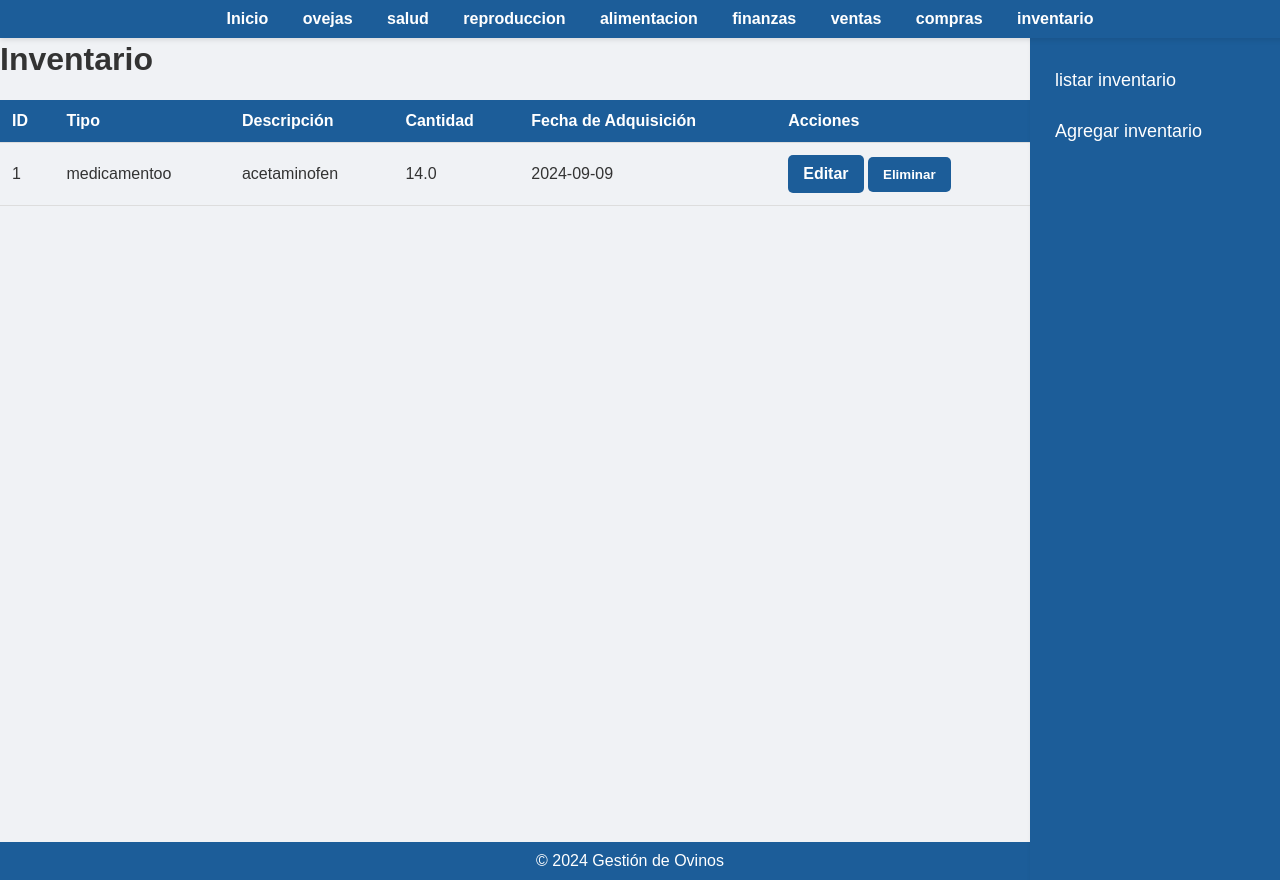
After one commit to MancipeManuel/ovinos_project, a Flask app: page /listar_inventario in a window 1280 px wide. The commit adds this page. Run offline with Flask 3, Linux system fonts and the light colour scheme; data comes from the database, SQL or seed files in the repository; both versions use the stored data as it was after the commit.

Commit message:
todo relacionado a inventario

```diff
--- a/app/models.py
+++ b/app/models.py
@@ -12,9 +12,8 @@ class Oveja(db.Model):
     padre = db.relationship('Oveja', remote_side=[id], foreign_keys=[id_padre], post_update=True)
     madre = db.relationship('Oveja', remote_side=[id], foreign_keys=[id_madre], post_update=True)
 
-    def __repr__(self):
+    def _repr_(self):
         return f'<Oveja {self.nombre}>'
-
 
 class Salud(db.Model):
     id = db.Column(db.Integer, primary_key=True)
--- a/app/routes.py
+++ b/app/routes.py
@@ -1,8 +1,9 @@
-from flask import render_template, redirect, url_for, flash
+from flask import render_template, redirect, url_for, flash,request
 from app import app, db
-from app.forms import OvejaForm, ReproduccionForm, saludForm, AlimentacionForm, VentaForm, CompraForm
-from app.models import Oveja, Reproduccion, Salud, Alimentacion, Venta, Compra, Finanzas
+from app.forms import OvejaForm, ReproduccionForm, saludForm, AlimentacionForm, VentaForm, CompraForm,InventarioForm
+from app.models import Oveja, Reproduccion, Salud, Alimentacion, Venta, Compra, Finanzas,Inventario
 from sqlalchemy import func
+from datetime import datetime, timedelta
 
 @app.route('/')
 def index():
@@ -312,11 +313,52 @@ def informe_mensual():
 
     return render_template('informe_mensual.html', ventas_por_mes=ventas_por_mes, compras_por_mes=compras_por_mes)
 
+@app.route('/listar_inventario', methods=['GET'])
+def listar_inventario():
+    inventario = Inventario.query.all()
+    return render_template('listar_inventario.html', inventario=inventario)
 
-# index vacios------------------------------------------------------------------------------------------------------
+@app.route('/inventario_nuevo', methods=['GET', 'POST'])
+def insertar_inventario():
+    form = InventarioForm()
+    if form.validate_on_submit():
+        nuevo_item = Inventario(
+            tipo=form.tipo.data,
+            descripcion=form.descripcion.data,
+            cantidad=form.cantidad.data,
+            fecha_adquisicion=form.fecha_adquisicion.data
+        )
+        db.session.add(nuevo_item)
+        db.session.commit()
+        return redirect(url_for('listar_inventario'))
+    return render_template('insertar_inventario.html', form=form)
+
+@app.route('/inventario_editar/<int:id>', methods=['GET', 'POST'])
+def editar_inventario(id):
+    item = Inventario.query.get_or_404(id)
+    form = InventarioForm(obj=item)
+
+    if form.validate_on_submit():
+        item.tipo = form.tipo.data
+        item.descripcion = form.descripcion.data
+        item.cantidad = form.cantidad.data
+        item.fecha_adquisicion = form.fecha_adquisicion.data
+        db.session.commit()
+        return redirect(url_for('listar_inventario'))
+
+    return render_template('editar_inventario.html', form=form, item=item)
+
+@app.route('/inventario_eliminar/<int:id>', methods=['POST'])
+def eliminar_inventario(id):
+    print(request.form)  # Imprime los datos del formulario para depuración
+    item = Inventario.query.get_or_404(id)
+    db.session.delete(item)
+    db.session.commit()
+    return redirect(url_for('listar_inventario'))
+
+
 @app.route('/oveja')
-def oveja ():
-
+def oveja():
     return render_template('ovejas.html')
 
 @app.route('/salud')
@@ -332,7 +374,7 @@ def alimentacion():
     return render_template('alimentacion.html')
 
 @app.route('/inventario')
-def inventario ():
+def inventario():
     return render_template('inventario.html')
 
 @app.route('/finanzas')
--- a/app/templates/index.html
+++ b/app/templates/index.html
@@ -15,6 +15,7 @@
         <a href="{{url_for('finanzas')}}">finanzas</a></li>
         <a href="{{url_for('venta')}}">ventas</a></li>
         <a href="{{url_for('compra')}}">compras</a></li>
+        <a href="{{url_for('inventario')}}">inventario</a></li>
     </div>
     <div class="container">
         {% block content %}{% endblock %}
--- a/app/templates/inventario.html
+++ b/app/templates/inventario.html
@@ -27,8 +27,8 @@
             &copy; 2024 Gestión de Ovinos
         </footer>
         <div class="sidebar">
-        <a href="{{url_for('listar_inventario')}}">listar compras</a></li>
-        <a href="{{url_for('reistrar_inventario')}}">listar finanzas</a></li>
+        <a href="{{url_for('listar_inventario')}}">listar inventario</a></li>
+        <a href="{{ url_for('insertar_inventario') }}">Agregar inventario</a>
         </div>
     </body>
 </html>
--- /dev/null
+++ b/app/templates/listar_inventario.html
@@ -0,0 +1,70 @@
+<!DOCTYPE html>
+<html lang="es">
+<head>
+    <meta charset="UTF-8">
+    <meta name="viewport" content="width=device-width, initial-scale=1.0">
+    <title>Lista de Inventario</title>
+    <link rel="stylesheet" href="{{ url_for('static', filename='styles.css') }}">
+</head>
+<body>
+    <div class="navbar">
+        <a href="{{ url_for('index') }}">Inicio</a>
+        <a href="{{ url_for('oveja') }}"> ovejas  </a>
+        <a href="{{ url_for('salud') }}">salud</a>
+        <a href="{{url_for('reproduccion')}}"> reproduccion</a>
+        <a href="{{url_for('alimentacion')}}">alimentacion</a></li>
+        <a href="{{url_for('finanzas')}}">finanzas</a></li>
+        <a href="{{url_for('venta')}}">ventas</a></li>
+        <a href="{{url_for('compra')}}">compras</a></li>
+        <a href="{{url_for('inventario')}}">inventario</a></li>
+    </div>
+    <div class="container">
+        {% block content %}{% endblock %}
+    </div>
+    <footer>
+        &copy; 2024 Gestión de Ovinos
+    </footer>
+    <div class="sidebar">
+        <a href="{{url_for('listar_inventario')}}">listar inventario</a></li>
+        <a href="{{ url_for('insertar_inventario') }}">Agregar inventario</a>
+        </div>
+    <div class="container">
+        <h1 class="mt-5">Inventario</h1>
+
+        <table >
+            <thead>
+                <tr>
+                    <th>ID</th>
+                    <th>Tipo</th>
+                    <th>Descripción</th>
+                    <th>Cantidad</th>
+                    <th>Fecha de Adquisición</th>
+                    <th>Acciones</th>
+                </tr>
+            </thead>
+            <tbody>
+                {% for item in inventario %}
+                <tr>
+                    <td>{{ item.id }}</td>
+                    <td>{{ item.tipo }}</td>
+                    <td>{{ item.descripcion }}</td>
+                    <td>{{ item.cantidad }}</td>
+                    <td>{{ item.fecha_adquisicion.strftime('%Y-%m-%d') }}</td>
+                    <td>
+                        <a href="{{ url_for('editar_inventario', id=item.id) }}" class="btn btn-primary btn-sm">Editar</a>
+                        <form action="{{ url_for('eliminar_inventario', id=item.id) }}" method="POST" style="display:inline;">
+                            <input type="hidden" name="csrf_token" value="{{ csrf_token() }}">
+                            <button type="submit" class="btn btn-danger">Eliminar</button>
+                        </form>
+                    </td>
+                </tr>
+                {% else %}
+                <tr>
+                    <td colspan="6" class="text-center">No hay items en el inventario</td>
+                </tr>
+                {% endfor %}
+            </tbody>
+        </table>
+    </div>
+</body>
+</html>
--- a/app/templates/ovejas.html
+++ b/app/templates/ovejas.html
@@ -33,9 +33,5 @@
             <a href="{{ url_for('registrar_oveja') }}">Registrar Oveja</a>
 
         </div>
-
-
-
-
     </body>
 </html>
```
Also changed, not shown: app/forms.py (+8 -1 lines), app/templates/editar_inventario.html (added, +48 -0 lines), app/templates/insertar_inventario.html (added, +50 -0 lines), instance/ovejas.db.
